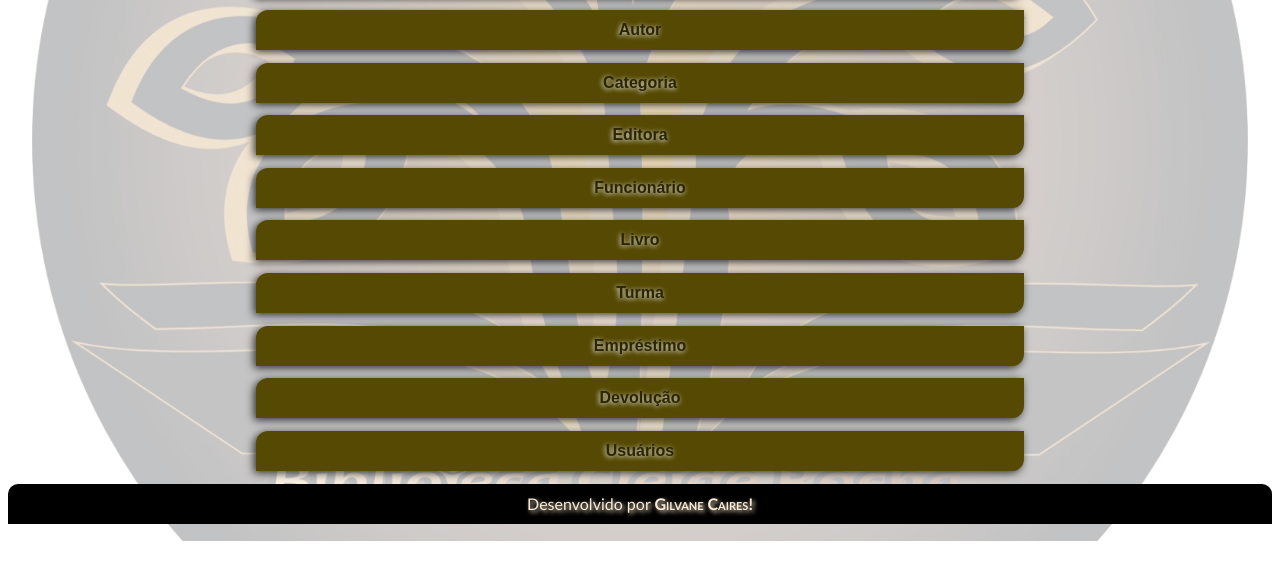
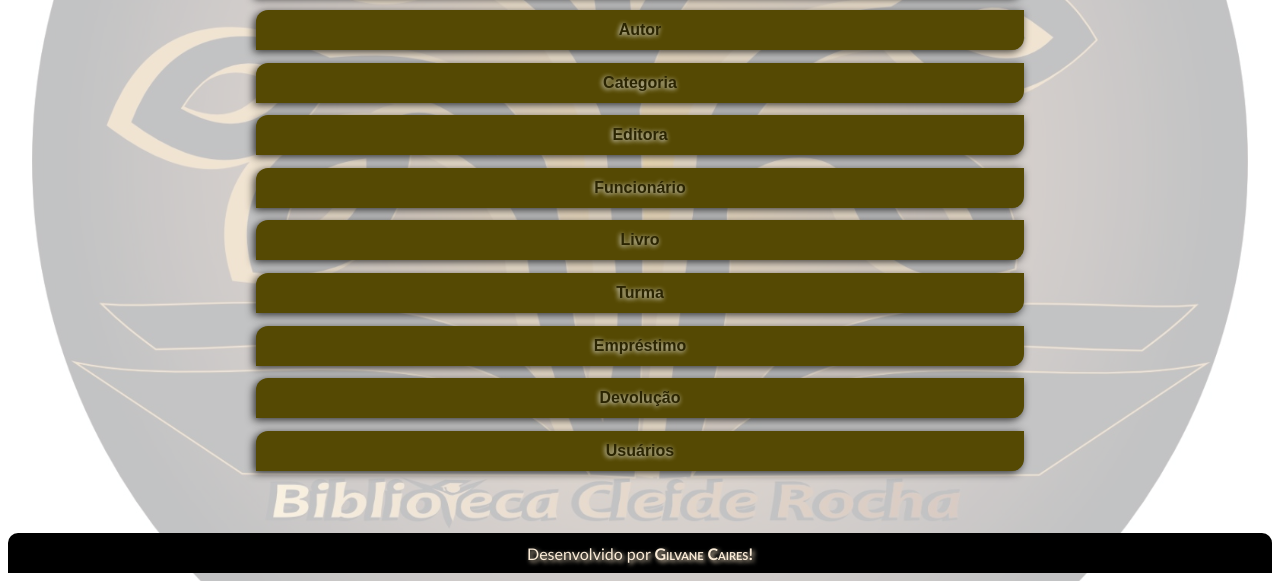
Before and after one commit to professorgilvane/site-biblioteca, a plain HTML site: page index.html in a window 1280 px wide. Shown: the part 259-840 px from the top of the page. Before the commit the page ends 800 px from the top, so only its background shows below. Drawn offline with Linux system fonts and the light colour scheme.

Commit message:
Atualização

```diff
--- a/index.html
+++ b/index.html
@@ -64,6 +64,9 @@ body h3 {
   font-weight: bolder;
   box-shadow: -2px 2px 8px rgba(0, 0, 0, 0.767);
   }
+section#botoes{
+    height: 72vh;
+}
 section#botoes a {
     text-decoration: none;
     color: #2b2502;
```
